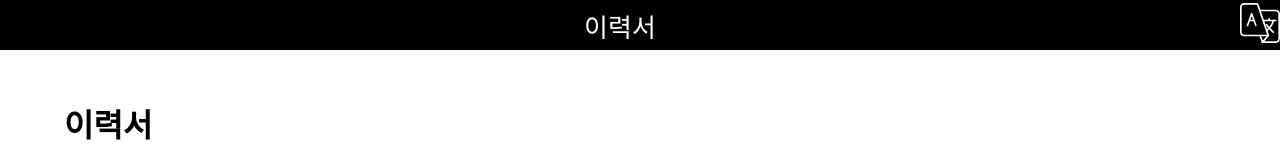
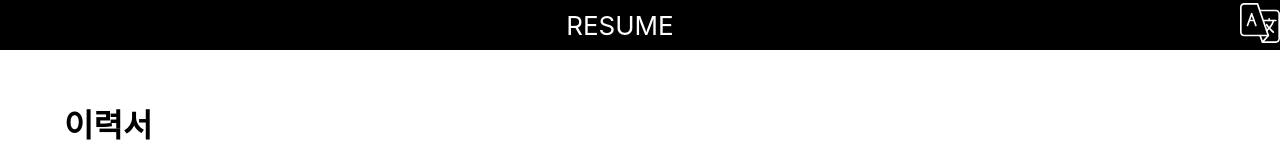
Before and after one commit to N3theri9N/omocha, a Next.js app: page /introduction in a window 1280 px wide. Shown: the top 160 px of the page. Built offline with nearby package versions, Linux system fonts and the light colour scheme.

Commit message:
header
header title modify

```diff
--- a/public/locales/en/introduction.json
+++ b/public/locales/en/introduction.json
@@ -1,6 +1,6 @@
 {
   "title" : "RESUME",
-  "namae": "DoYoon Kim",
+  "namae": "Kim Do-Yoon",
 
   "introTitle" : "Intro",
   "introSection" : "<p>Hello, I am front-end developer Kim Do-yoon. He has been involved in web application development for 5 years, both front-end and back-end.</p><p>In the meantime, I have been mainly developing B2C promotion pages. I have contributed to optimizing the page, reducing repetitive work. Thinking about how to render on the screen is interesting, so I've been growing with continuous interest in the front-end section.</p><p>I am participating in development forums and studies to acquire front-end development capabilities, and I am learning what it takes to build a service by creating personal projects. Based on my experience so far, I think I will be able to get to know you and grow together by communicating smoothly as a front-end role.</p>",
--- a/src/component/Introduction/header/Header.tsx
+++ b/src/component/Introduction/header/Header.tsx
@@ -21,7 +21,7 @@ const Header: React.FC = () => {
     <>
       <div className={classes.header}>
         <div></div>
-        <div className={classes.title}>{t("title")}</div>
+        <div className={classes.title}>RESUME</div>
         <div className={classes.buttons} onClick={languageToggleHandler}>
           <Image src="/svg/language.svg" alt="home" className={classes.icon} width={40} height={40} />
         </div>
```
